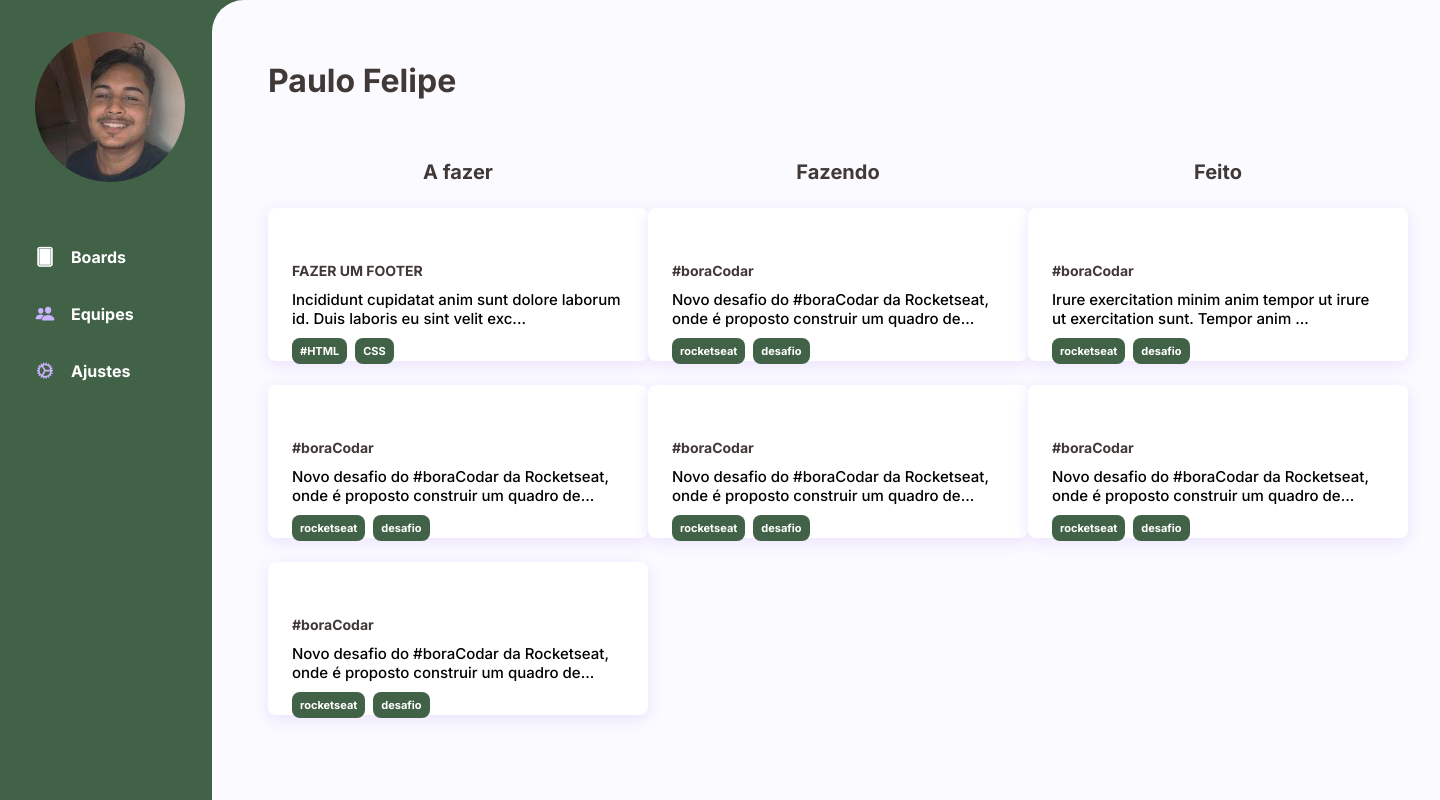
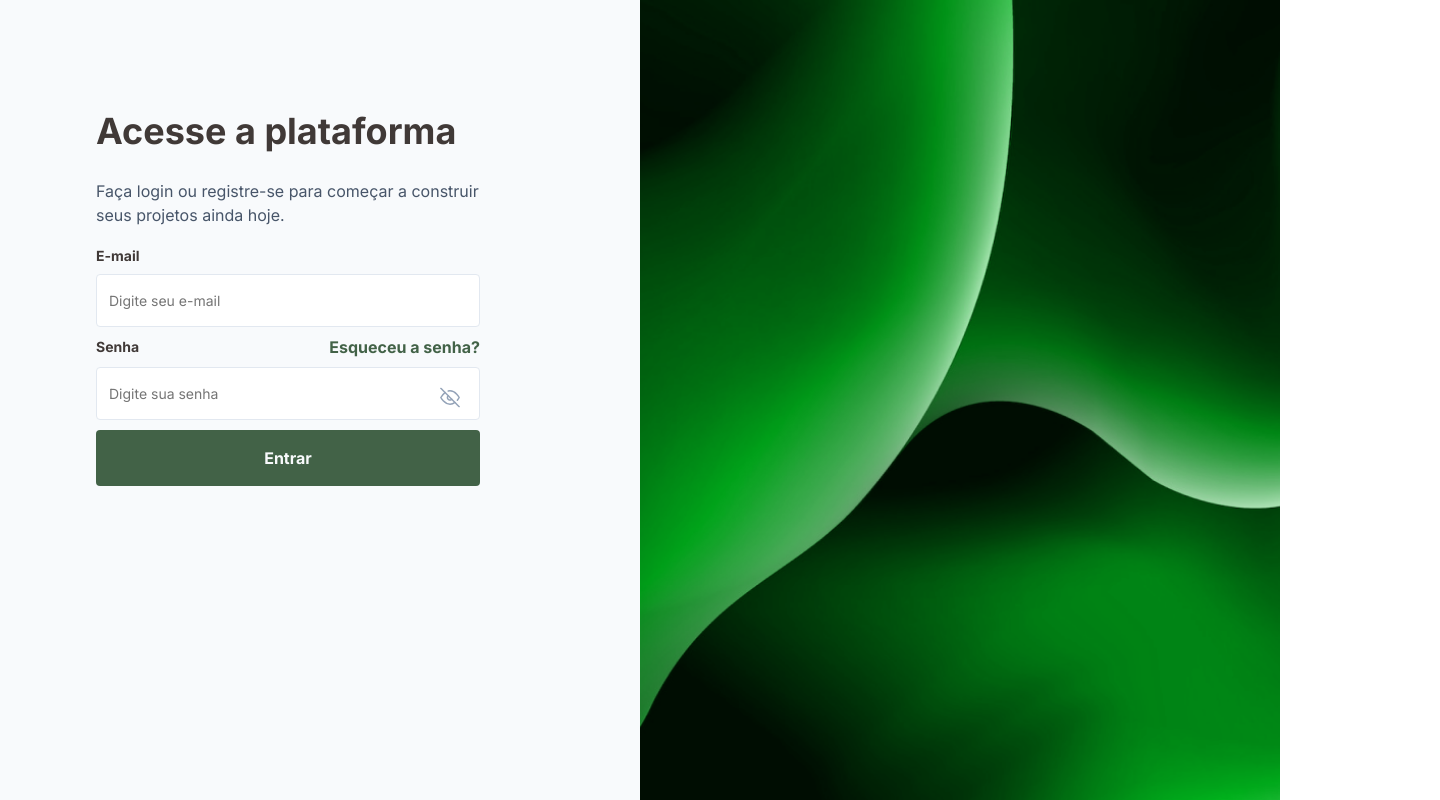
Before and after one commit to PFelipe15/SistemaDashTask, a React (Vite) app: page / in a window 1280 px wide. Shown: the whole page, 1440 px wide, since content can reach past the window. Built offline with nearby package versions, Linux system fonts and the light colour scheme.

Commit message:
testing verification login firebase

```diff
--- a/package.json
+++ b/package.json
@@ -9,9 +9,12 @@
     "preview": "vite preview"
   },
   "dependencies": {
+    "firebase": "^9.18.0",
     "react": "^18.2.0",
     "react-dom": "^18.2.0",
-    "react-router-dom": "^6.9.0"
+    "react-firebase-hooks": "^5.1.1",
+    "react-router-dom": "^6.9.0",
+    "react-toastify": "^9.1.2"
   },
   "devDependencies": {
     "@types/react": "^18.0.28",
--- a/src/data/CardData.js
+++ b/src/data/CardData.js
@@ -1,6 +1,38 @@
 const Cards =
     [
         {
+            id: 1,
+            title: "FAZER UM FOOTER",
+            Description: "Incididunt cupidatat anim sunt dolore laborum id. Duis laboris eu sint velit excepteur deserunt cillum sunt cupidatat cillum aliqua. Aute dolor dolore et adipisicing non do tempor laboris consequat pariatur.",
+            Tags: [
+                "#HTML", "CSS"
+            ],
+            Status: "A Fazer"
+        },
+
+
+        {
+            id: 2,
+            title: "FAZER UM FOOTER",
+            Description: "Incididunt cupidatat anim sunt dolore laborum id. Duis laboris eu sint velit excepteur deserunt cillum sunt cupidatat cillum aliqua. Aute dolor dolore et adipisicing non do tempor laboris consequat pariatur.",
+            Tags: [
+                "#HTML", "CSS"
+            ],
+            Status: "Fazendo"
+        },
+
+        {
+            id: 3,
+            title: "FAZER UM FOOTER",
+            Description: "Incididunt cupidatat anim sunt dolore laborum id. Duis laboris eu sint velit excepteur deserunt cillum sunt cupidatat cillum aliqua. Aute dolor dolore et adipisicing non do tempor laboris consequat pariatur.",
+            Tags: [
+                "#HTML", "CSS"
+            ],
+            Status: "Feito"
+        },
+
+        {
+            id: 4,
             title: "FAZER UM FOOTER",
             Description: "Incididunt cupidatat anim sunt dolore laborum id. Duis laboris eu sint velit excepteur deserunt cillum sunt cupidatat cillum aliqua. Aute dolor dolore et adipisicing non do tempor laboris consequat pariatur.",
             Tags: [
@@ -10,23 +42,16 @@ const Cards =
         },
 
         {
+            id: 5,
             title: "FAZER UM FOOTER",
             Description: "Incididunt cupidatat anim sunt dolore laborum id. Duis laboris eu sint velit excepteur deserunt cillum sunt cupidatat cillum aliqua. Aute dolor dolore et adipisicing non do tempor laboris consequat pariatur.",
             Tags: [
                 "#HTML", "CSS"
             ],
-            Status: "Fazendo"
+            Status: "A Fazer"
         },
 
-        {
-            title: "FAZER UM FOOTER",
-            Description: "Incididunt cupidatat anim sunt dolore laborum id. Duis laboris eu sint velit excepteur deserunt cillum sunt cupidatat cillum aliqua. Aute dolor dolore et adipisicing non do tempor laboris consequat pariatur.",
-            Tags: [
-                "#HTML", "CSS"
-            ],
-            Status: "Feito"
-        },
 
     ]
 
-    export default Cards;
+export default Cards;
--- a/src/main.jsx
+++ b/src/main.jsx
@@ -11,12 +11,12 @@ import Login from "./pages/Login";
 
 const router = createBrowserRouter([
   {
-    path: "/login",
+    path: "/",
     element: <Login />,
     index: true
   },
   {
-    path: "/",
+    path: "/home",
     element: <Home />,
 
   },
--- a/src/pages/Home/index.jsx
+++ b/src/pages/Home/index.jsx
@@ -1,18 +1,35 @@
 import React, { useEffect, useState } from 'react';
 import NavMenu from '../../components/Nav';
 import Vector from '../../assets/Vector.svg'
+import buttonSeta from '../../assets/SetaRight.svg'
 import './home.css';
 import Cards from '../../data/CardData';
+import { ToastContainer, toast } from 'react-toastify';
 function Home() {
 
+    const [cards, setCards] = useState(Cards)
     const [Afazer, setAfazer] = useState(Cards.filter((el) => el.Status === "A Fazer"))
-    const [Fazendo, setFazendo] = useState()
-    const [feito, setFeito] = useState()
+    const [Fazendo, setFazendo] = useState(Cards.filter((el) => el.Status === "Fazendo"))
+    const [feito, setFeito] = useState(Cards.filter((el) => el.Status === "Feito"))
+
+    function handleClickTask(id) {
+
+        const task = cards.find((el) => el.id === id);
+        const updatedTask = { ...task };
+        updatedTask.Status = "Fazendo";
+        const updatedCards = [...cards];
+        const index = updatedCards.findIndex((el) => el.id === id);
+        updatedCards[index] = updatedTask;
+        setCards(updatedCards);
+
+
+
+    }
     useEffect(() => {
+
         let handleLimit = () => {
             let p = document.querySelectorAll('.card p')
             const limit = 80
-            console.log(p)
             for (let ps of p) {
                 const aboveLimit = ps.innerHTML.length > limit
                 const donstOrEmpty = aboveLimit ? '...' : ''
@@ -21,7 +38,7 @@ function Home() {
         }
 
         handleLimit()
-    })
+    }, [cards])
 
     return <div className='container-home'>
         <NavMenu />
@@ -37,9 +54,29 @@ function Home() {
                 <div className="main-kanbans">
                     <div className='container-card'>
                         <h1>A fazer</h1>
+                        {Afazer.map((el) => (
+                            <div className="card">
+                                <h3>{el.title}</h3>
+                                <p>{el.Description}</p>
+                                <div className="footer-card">
+                                    <div className="tags">
+                                        {el.Tags.map((el) => (
+                                            <small> {el}</small>
+                                        ))}
 
 
-                        {Afazer.map((el) => (
+
+
+                                    </div>
+                                    <button onClick={() => { handleClickTask(el.id) }}><img src={buttonSeta} alt="" /></button>
+                                </div>
+
+                            </div>
+                        ))}
+                    </div>
+                    <div className='container-card'>
+                        <h1>Fazendo</h1>
+                        {Fazendo.map((el) => (
                             <div className="card">
                                 <h3>{el.title}</h3>
                                 <p>{el.Description}</p>
@@ -54,71 +91,26 @@ function Home() {
                             </div>
                         ))}
 
-                        <div className="card">
-                            <h3>#boraCodar</h3>
-                            <p>Novo desafio do #boraCodar da Rocketseat, onde é proposto construir um quadro de Kanban.</p>
-                            <div className="tags">
-                                <small>rocketseat</small>
-                                <small>desafio</small>
-                            </div>
 
                     </div>
+                    <div className='container-card'>
+                        <h1>Feito</h1>
+                        {feito.map((el) => (
                             <div className="card">
-                            <h3>#boraCodar</h3>
-                            <p>Novo desafio do #boraCodar da Rocketseat, onde é proposto construir um quadro de Kanban.</p>
+                                <h3>{el.title}</h3>
+                                <p>{el.Description}</p>
                                 <div className="tags">
-                                <small>rocketseat</small>
-                                <small>desafio</small>
-                            </div>
+                                    {el.Tags.map((el) => (
+                                        <small> {el}</small>
+                                    ))}
+
+
 
                                 </div>
                             </div>
-
-                    <div className='container-card'>
-                        <h1>Fazendo</h1>
-                        <div className="card">
-                            <h3>#boraCodar</h3>
-                            <p>Novo desafio do #boraCodar da Rocketseat, onde é proposto construir um quadro de Kanban.</p>
-                            <div className="tags">
-                                <small>rocketseat</small>
-                                <small>desafio</small>
+                        ))}
                     </div>
 
-                        </div>
-
-                        <div className="card">
-                            <h3>#boraCodar</h3>
-                            <p>Novo desafio do #boraCodar da Rocketseat, onde é proposto construir um quadro de Kanban.</p>
-                            <div className="tags">
-                                <small>rocketseat</small>
-                                <small>desafio</small>
-                            </div>
-
-                        </div>
-                    </div>
-
-                    <div className='container-card'>
-                        <h1>Feito</h1>
-                        <div className="card">
-                            <h3>#boraCodar</h3>
-                            <p >Irure exercitation minim anim tempor ut irure ut exercitation sunt. Tempor anim officia quis occaecat occaecat. Nisi enim veniam mollit fugiat. Voluptate non adipisicing id amet aliqua id voluptate. Voluptate magna anim et ipsum amet ut esse cupidatat incididunt pariatur fugiat dolor non. Elit cillum deserunt laborum tempor culpa cupidatat. Ea culpa Lorem incididunt ex do dolore id.Novo desafio do #boraCodar da Rocketseat, onde é proposto construir um quadro de Kanban.</p>
-                            <div className="tags">
-                                <small>rocketseat</small>
-                                <small>desafio</small>
-                            </div>
-
-                        </div>
-
-                        <div className="card">
-                            <h3>#boraCodar</h3>
-                            <p >Novo desafio do #boraCodar da Rocketseat, onde é proposto construir um quadro de Kanban.</p>
-                            <div className="tags">
-                                <small>rocketseat</small>
-                                <small>desafio</small>
-                            </div>
-
-                        </div>
-                    </div>
 
 
                 </div>
--- a/src/pages/Login/index.jsx
+++ b/src/pages/Login/index.jsx
@@ -1,14 +1,45 @@
 import React, { useState } from 'react';
 import { useNavigate } from 'react-router-dom';
-import LoginsData from '../../data/loginData';
-
+import { useSignInWithEmailAndPassword } from 'react-firebase-hooks/auth';
 import './login.css';
+import { auth } from '../../services/firebaseConection';
+import { ToastContainer, toast } from 'react-toastify';
+import 'react-toastify/dist/ReactToastify.css';
 
 function Login() {
+    const navigate = useNavigate()
+    const [email, setEmail] = useState('');
+    const [password, setPassword] = useState('');
+    const [
+        signInWithEmailAndPassword,
+        user,
+        loading,
+        error,
+    ] = useSignInWithEmailAndPassword(auth);
 
-    const [email, setEmail] = useState('')
-    const [password, setPassword] = useState('')
-    let navigate = useNavigate()
+    async function handleLogin() {
+        if (!email || !password) {
+           return toast.warning("Dados não informados!");
+        }
+
+        let login = await signInWithEmailAndPassword(email, password)
+        if (login) {
+
+            navigate("/home")
+        }
+
+
+        else {
+            toast.error("Usuario não encontrado!");
+        }
+    }
+
+
+
+
+
+
+
     function heandleEyeToClose() {
 
         let eyeNone = document.querySelector('.eye-none')
@@ -25,21 +56,6 @@ function Login() {
         eyeNone.style.visibility = 'visible'
         eyeOpen.style.visibility = 'hidden'
         document.querySelector('.passwordEye').type = "password"
-    }
-    function handleLogin() {
-
-        if (!email || !password) {
-            alert("Dados n foram informados!")
-            return
-        }
-        let userExist = LoginsData.find((el) => el.email === email)
-        if (userExist && userExist.password === password) {
-            alert('Bem vindo')
-            navigate('/')
-        }
-        else {
-            alert("Senha Incorreta ou Email não cadastrado!")
-        }
     }
 
     return <div>
@@ -74,7 +90,7 @@ function Login() {
                             <button class="btnEntrar" onClick={() => {
                                 handleLogin()
                             }}>Entrar</button>
-
+                            <ToastContainer />
 
                         </div>
                     </div>
--- /dev/null
+++ b/src/services/firebaseConection.js
@@ -0,0 +1,15 @@
+import { getAuth } from 'firebase/auth'
+import { initializeApp } from "firebase/app";
+
+const firebaseConfig = {
+  apiKey: "AIzaSyDSgLo30xFGcLj34bjCzpQuN90u98uFI0g",
+  authDomain: "react-auth-e344e.firebaseapp.com",
+  projectId: "react-auth-e344e",
+  storageBucket: "react-auth-e344e.appspot.com",
+  messagingSenderId: "423506005322",
+  appId: "1:423506005322:web:9d626e4c0f8308caa045b3"
+};
+
+// Initialize Firebase
+const app = initializeApp(firebaseConfig);
+export const auth = getAuth(app)
```
Also changed, not shown: src/pages/Home/home.css (+11 -1 lines), src/routes/private.js (added, +37 -0 lines), src/assets/SetaRight.svg (added), 1 other file (tests, documents, lock files or other folders). Lines whose indentation alone changed are shown as unchanged.
